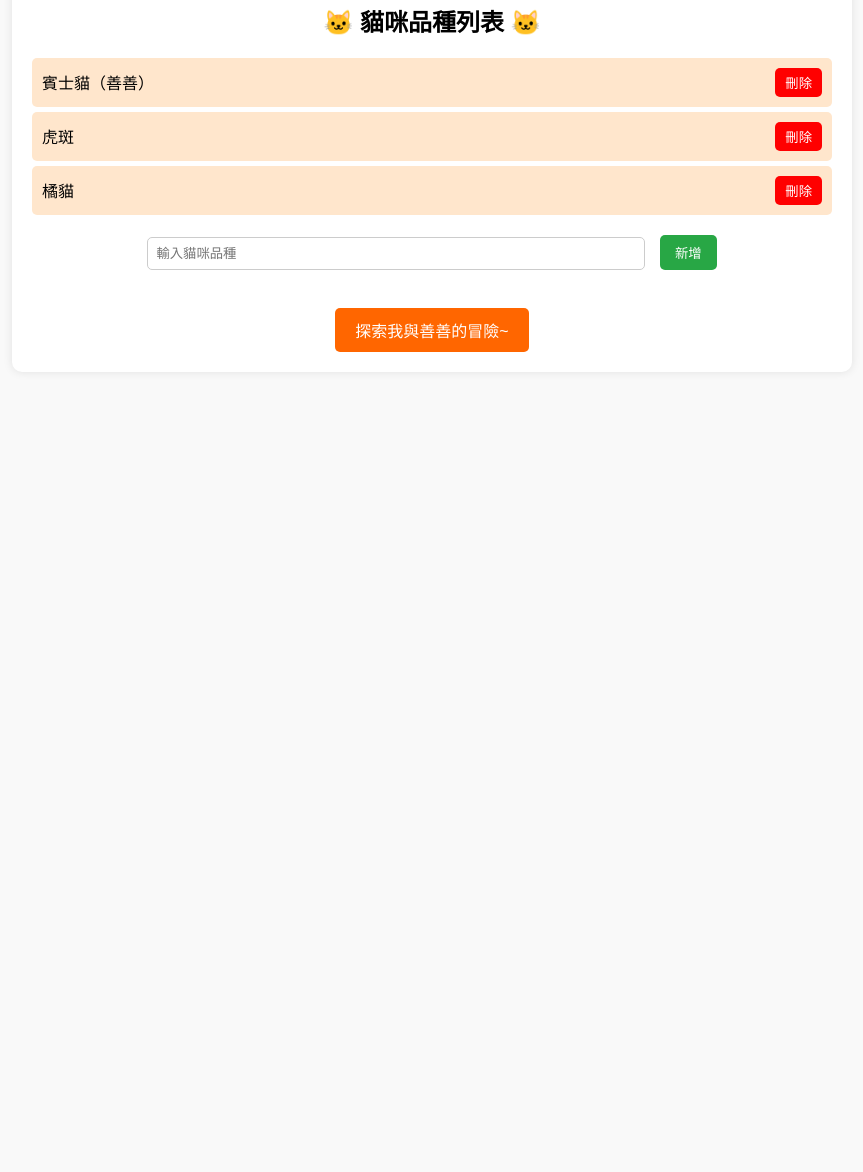
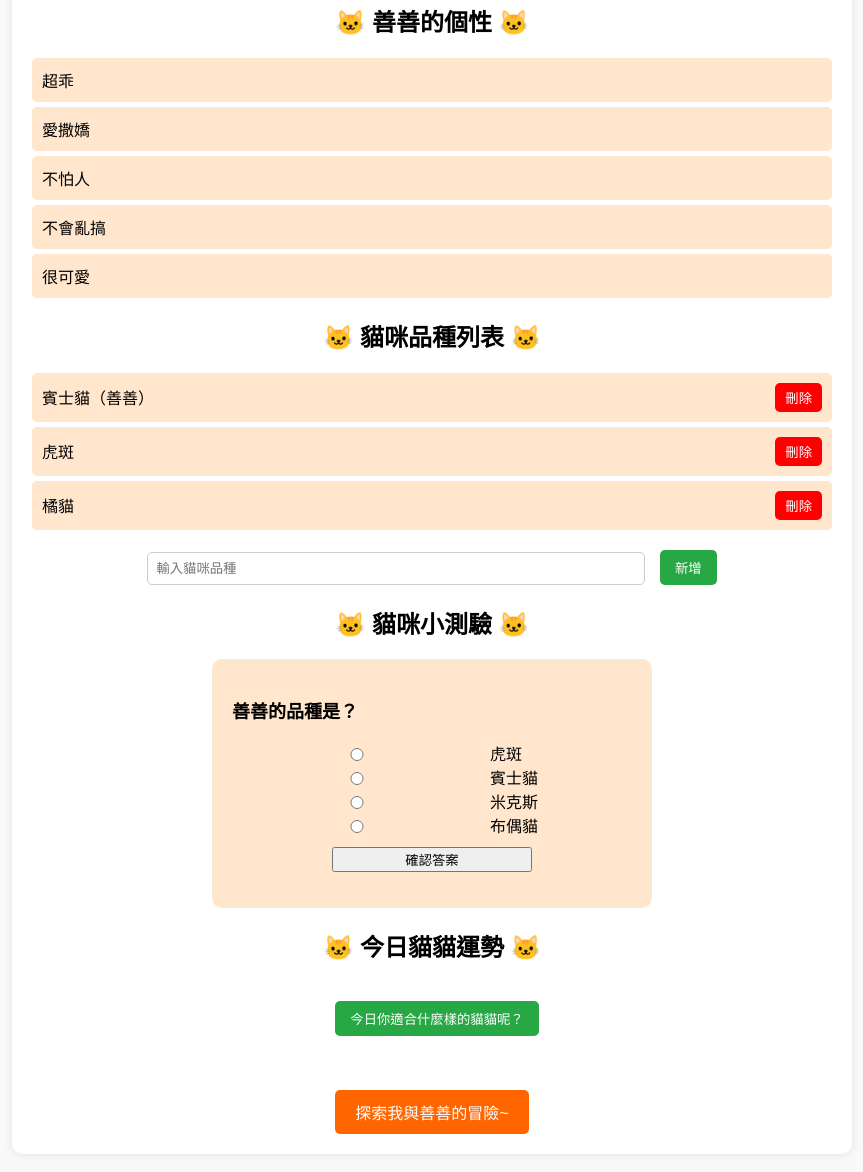
Before and after one commit to smallke4/cat_shan, a plain HTML site: page index.html in a window 1280 px wide. Shown: the part 520-1692 px from the top of the page, without its empty margins (208-1071 px from the left). Before the commit the page ends 942 px from the top, so only its background shows below. Drawn offline with Linux system fonts and the light colour scheme.

Commit message:
再重新閱讀程式碼每行在幹嘛 宣告方式 陣列的使用 forEach的使用 2. 並加註解 3. 新增了一個按鈕「今日你適合什麼樣的貓貓呢？」，按下後會隨機推薦一種貓咪品種 4. 新增善善的個性，並使用讀取JSON檔來去做顯示 5. 製作簡單的互動式問答遊戲 用了按鈕跟FUNC

```diff
--- a/index.html
+++ b/index.html
@@ -66,7 +66,7 @@
             border: 1px solid #ccc;
             border-radius: 5px;
         }
-        .add-button {
+        .add-button, .random-button {
             padding: 8px 15px;
             background-color: #28a745;
             color: white;
@@ -74,6 +74,49 @@
             border-radius: 5px;
             cursor: pointer;
             margin-left: 10px;
+        }
+        .personality-list {
+            margin-top: 20px;
+            padding: 0;
+            list-style-type: none;
+        }
+        .personality-list li {
+            background: #ffe6cc;
+            margin: 5px 0;
+            padding: 10px;
+            border-radius: 5px;
+        }
+        .quiz-container {
+            width: 100%;
+            max-width: 400px; /* 限制最大寬度 */
+            margin: 0 auto; /* 置中 */
+            padding: 20px;
+            background: #ffe6cc;
+            border-radius: 10px;
+            text-align: left;
+        }
+
+        .quiz-question {
+            font-size: 18px;
+            font-weight: bold;
+        }
+        .quiz-options {
+            margin-top: 10px;
+        }
+        .quiz-options label {
+            display: flex;
+            align-items: center;
+            gap: 10px; /* 讓 radio 與文字間距合理 */
+        }
+        .quiz-button {
+            display: block;
+            width: 100%; /* 讓按鈕符合容器 */
+            max-width: 200px;
+            margin: 10px auto; /* 置中 */
+        }
+        .quiz-result {
+            margin-top: 10px;
+            font-weight: bold;
         }
     </style>
 </head>
@@ -83,6 +126,9 @@
         <p>這裡你可以認識我與善善的相遇，看看牠的可愛照片。</p>
         <img src="images/shan1.jpg" alt="善善" class="cat-image">
 
+        <h2>🐱 善善的個性 🐱</h2>
+        <ul class="personality-list" id="personality-list"></ul>
+
         <h2>🐱 貓咪品種列表 🐱</h2>
         <ul id="cat-breeds"></ul> <!-- 品種列表 -->
 
@@ -91,21 +137,39 @@
             <button class="add-button" onclick="addBreed()">新增</button>
         </div>
 
+        <h2>🐱 貓咪小測驗 🐱</h2>
+        <div class="quiz-container">
+            <p class="quiz-question">善善的品種是？</p>
+            <div class="quiz-options">
+                <label><input type="radio" name="quiz" value="虎斑"> 虎斑</label>
+                <label><input type="radio" name="quiz" value="賓士貓"> 賓士貓</label>
+                <label><input type="radio" name="quiz" value="米克斯"> 米克斯</label>
+                <label><input type="radio" name="quiz" value="布偶貓"> 布偶貓</label>
+            </div>
+            <button class="quiz-button" onclick="checkAnswer()">確認答案</button>
+            <p class="quiz-result" id="quiz-result"></p>
+        </div>
+        <h2>🐱 今日貓貓運勢 🐱</h2>
+        <br>
+        <button class="random-button" onclick="recommendBreed()">今日你適合什麼樣的貓貓呢？</button>
+        <p id="recommended-breed"></p>
+
         <br>
         <a href="main.html" class="button">探索我與善善的冒險~</a>
     </div>
 
     <script>
         // 初始貓咪品種陣列
-        let catBreeds = ["賓士貓（善善）", "虎斑", "橘貓"];
+        let catBreeds = ["賓士貓（善善）", "虎斑", "橘貓"];//let**用於宣告一個「只作用在當前區塊的變數」，初始值可選擇性的設定
 
         // 取得 <ul> 元素
         const catBreedsList = document.getElementById("cat-breeds");
 
         // 更新畫面上的列表
         function updateList() {
-            catBreedsList.innerHTML = ""; // 清空列表
-            catBreeds.slice(-5).forEach((breed, index) => {  // 只顯示最後 5 個
+            catBreedsList.innerHTML = ""; // 每次清空列表(代表若想保留舊的這行註解掉)
+            //「從陣列的最後開始，取出最多 5 個元素」。但如果陣列本身少於 5 個元素，slice(-5) 仍然會回傳全部的元素，而不會出錯。
+            catBreeds.slice(-5).forEach((breed, index) => {  // 只顯示最後 5 個 //catBreeds.slice(-5) 從該陣列取出最後5個值
                 const listItem = document.createElement("li");
                 listItem.textContent = breed;
 
@@ -144,6 +208,7 @@
 
         // 刪除品種
         function deleteBreed(breed) {
+            //嚴格相等(或稱"三等於"、"全等") 使用=== 一般相等("雙等於")
             if (breed === "賓士貓（善善）") {
                 alert("這是善善的地盤，不給你刪除~");
                 return;
@@ -152,6 +217,59 @@
             catBreeds = catBreeds.filter(b => b !== breed); // 移除該品種
             updateList(); // 更新列表
         }
+        // 推薦貓貓
+        function recommendBreed() {
+            if (catBreeds.length === 0) {
+                document.getElementById("recommended-breed").textContent = "目前沒有可推薦的貓咪品種。";
+                return;
+            }
+            //Math.random()：產生一個 0 到 1（不含 1）之間的隨機小數 Math.floor(x)：無條件捨去，回傳「小於等於」所給數字的最大整數
+            const randomIndex = Math.floor(Math.random() * catBreeds.length);
+            document.getElementById("recommended-breed").textContent = "今日適合你的貓咪是：" + catBreeds[randomIndex] + "！";
+        }
+
+        // 讀取 JSON 檔案並顯示個性
+        async function loadPersonality() {
+            try {
+                const response = await fetch("shan_personality.json"); // 載入 JSON
+                const data = await response.json(); // 解析 JSON
+
+                const personalityList = document.getElementById("personality-list");
+                personalityList.innerHTML = ""; // 清空列表
+
+                data.personalities.forEach(personality => {
+                    const listItem = document.createElement("li");
+                    listItem.textContent = personality;
+                    personalityList.appendChild(listItem);
+                });
+            } catch (error) {
+                console.error("載入個性時發生錯誤：", error);
+            }
+        }
+
+        function checkAnswer() {
+            // 取得使用者選擇的答案
+            let selectedOption = document.querySelector('input[name="quiz"]:checked');
+            if (!selectedOption) {
+                alert("請選擇一個答案！");
+                return;
+            }
+
+            let answer = selectedOption.value;
+            let correctAnswers = ["賓士貓", "米克斯"]; // 正確答案
+            let resultText = document.getElementById("quiz-result");
+
+            if (correctAnswers.includes(answer)) {
+                resultText.textContent = "恭喜！答對了！";
+                resultText.style.color = "green";
+            } else {
+                resultText.textContent = "答錯了！再試試看吧！";
+                resultText.style.color = "red";
+            }
+        }
+
+        // 頁面載入時讀取 JSON
+        loadPersonality();
 
         // 頁面載入時顯示初始品種
         updateList();
--- /dev/null
+++ b/shan_personality.json
@@ -0,0 +1,9 @@
+{
+    "personalities": [
+        "超乖",
+        "愛撒嬌",
+        "不怕人",
+        "不會亂搞",
+        "很可愛"
+    ]
+}
```
